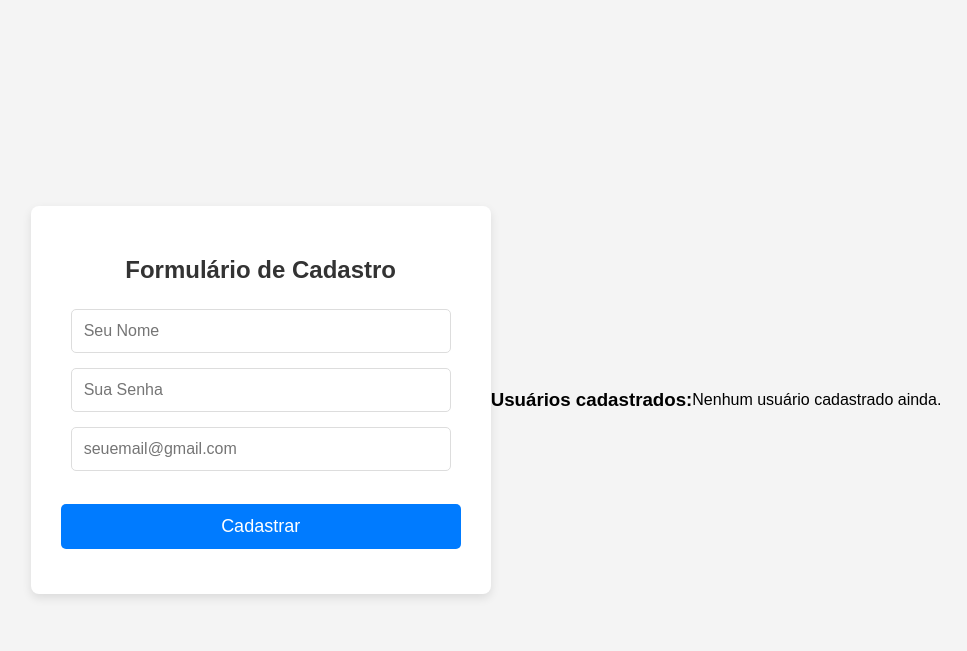
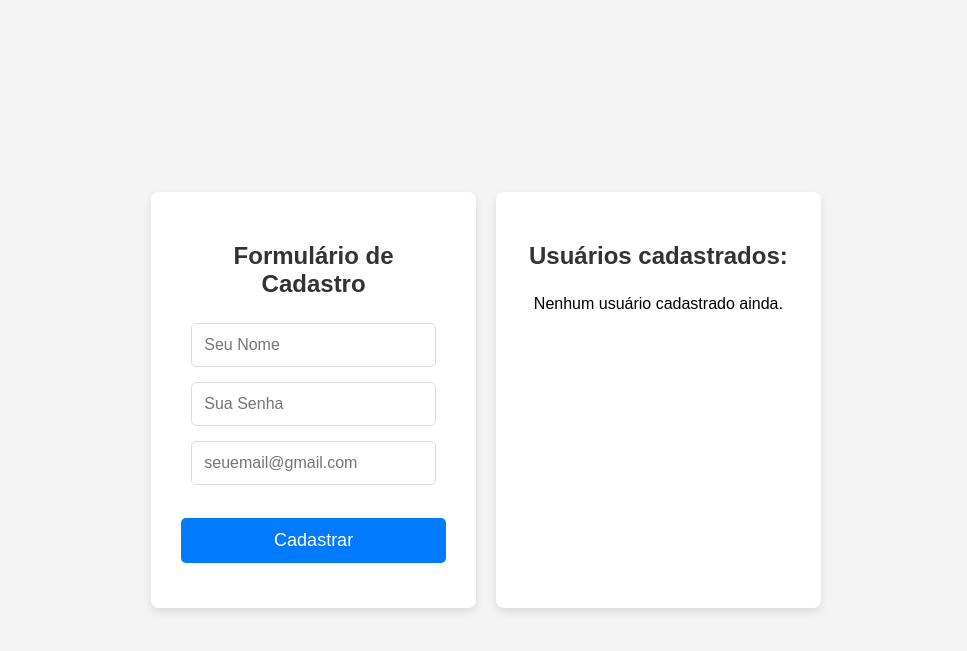
Before and after one commit to SPOLBP1-Projetos/Flask-Js-e-Css, a Flask app: page /registrarUsuario in a window 1280 px wide. Shown: the top 651 px of the page, without its empty margins (154-1121 px from the left). Run offline with Flask 3, Linux system fonts and the light colour scheme.

Commit message:
melhoras no css

```diff
--- a/static/css/style.css
+++ b/static/css/style.css
@@ -102,3 +102,9 @@ form#registrationForm > form.form {
     color: #721c24;
     border: 1px solid #f5c6cb;
 }
+
+.container-pai {
+  display: flex;
+  gap: 20px;
+  justify-content: center;
+}
--- a/templates/formulario.html
+++ b/templates/formulario.html
@@ -8,6 +8,7 @@
 </head>
 
 <body>
+    <div class="container-pai">
     <div class="container">
         <h2>Formulário de Cadastro</h2>
         {% with messages = get_flashed_messages(with_categories=true) %}
@@ -38,16 +39,31 @@
 
 <script src="{{ url_for('static', filename='js/script.js') }}"></script>
 
-    <h3>Usuários cadastrados:</h3>
-        {% if usuarios %}
-        <ul>
-            {% for usuario in usuarios %}
-            <li>{{ usuario.username }} - {{ usuario.email }}</li>
+<div class="container">
+    <h2>Usuários cadastrados:</h2>
+    {% if usuarios %}
+    <table>
+        <thead>
+            <tr>
+                <th>Usuário</th>
+                <th>E-mail</th>
+            </tr>
+        </thead>
+        <tbody>
+            {% for user in usuarios %}
+                <tr>
+                    <td>{{ user.username }}</td>
+                    <td>{{ user.email }}</td>
+                </tr>
             {% endfor %}
-        </ul>
-        {% else %}
-        <p>Nenhum usuário cadastrado ainda.</p>
-        {% endif %}
+        </tbody>
+    </table>
+{% else %}
+    <p>Nenhum usuário cadastrado ainda.</p>
+{% endif %}
+</div>
+</div>
+
 
 </body>
 </html>
```
